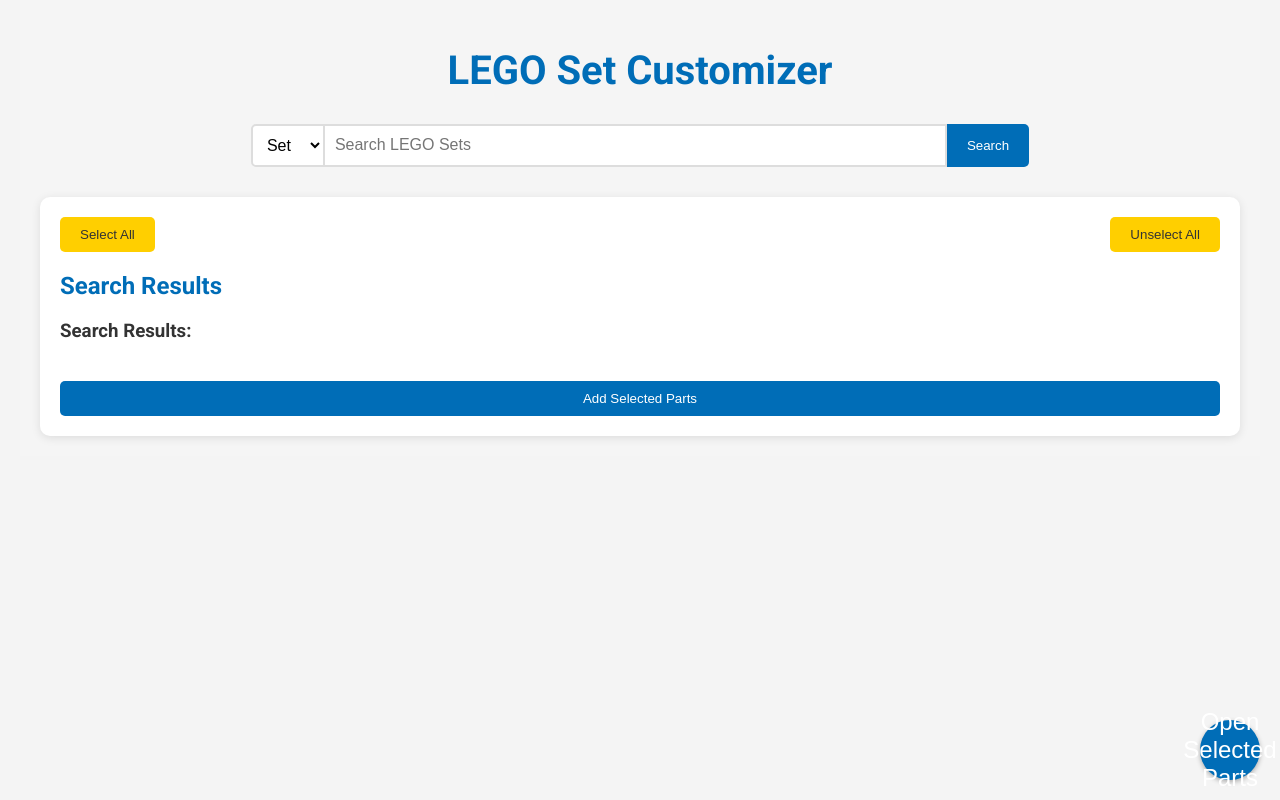
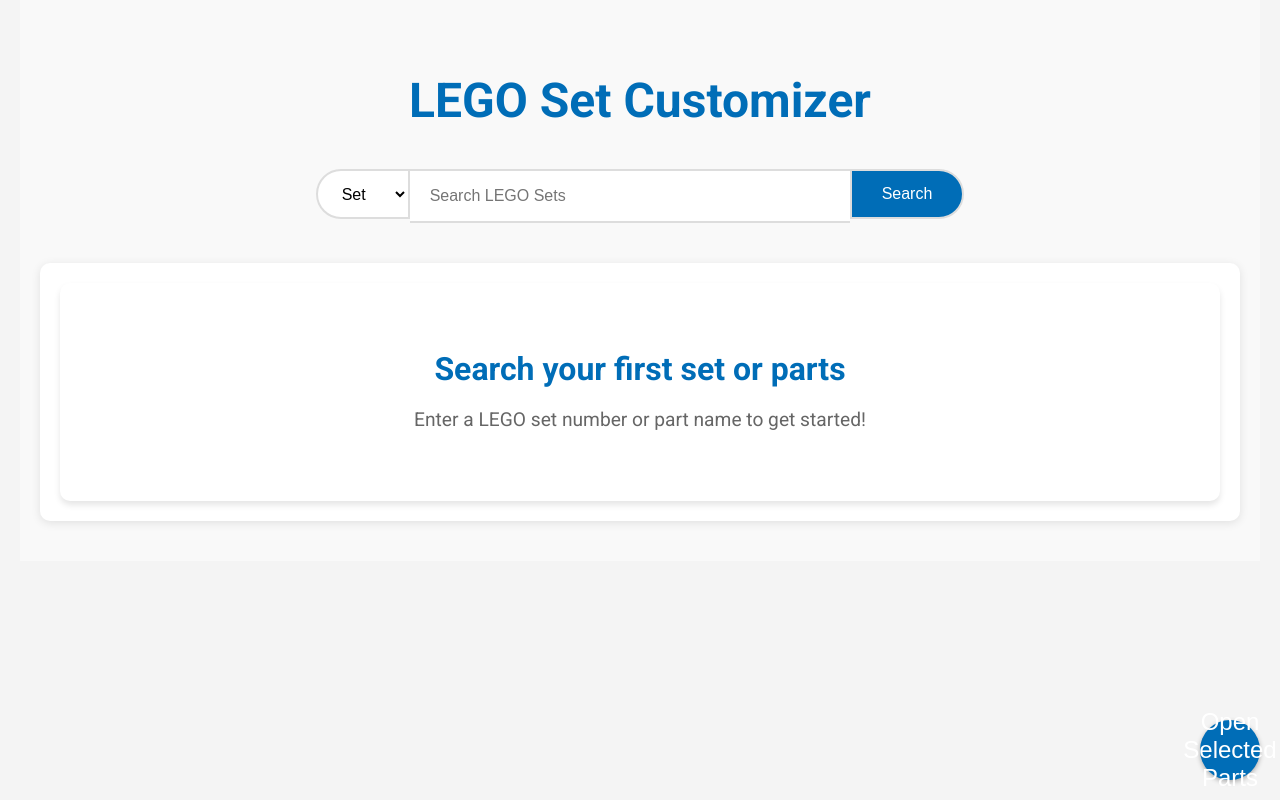
Before and after one commit to Eiad/rebrickable-web-app, a Next.js app: page / in a window 1280 px wide. Built offline with nearby package versions, Linux system fonts and the light colour scheme.

Commit message:
rmv pkg lk

```diff
--- a/components/SetCustomizer/SelectedPartsModal.jsx
+++ b/components/SetCustomizer/SelectedPartsModal.jsx
@@ -2,7 +2,8 @@
 import Modal from 'react-modal';
 import styles from './SetCustomizer.module.scss';
 
-const SelectedPartsModal = ({ isOpen, onRequestClose, selectedParts, removePart, submitSelection }) => (
+const SelectedPartsModal = ({ isOpen, onRequestClose, selectedParts, removePart, submitSelection }) => {
+    return (
         <Modal
             isOpen={isOpen}
             onRequestClose={onRequestClose}
@@ -10,14 +11,22 @@
             overlayClassName={styles.overlay}
         >
             <div className={styles.modalContent}>
-            <button onClick={onRequestClose} className={styles.closeButton}>×</button>
                 <h2>Selected Parts</h2>
+                <button onClick={onRequestClose} className={styles.closeButton}>&times;</button>
+                {selectedParts.length === 0 ? (
+                    <div className={styles.emptyState}>
+                        <h3>No selected parts yet!</h3>
+                        <p>Search for sets or parts and select them to add to your custom set.</p>
+                        <button onClick={onRequestClose} className={styles.searchButton}>Search sets/parts</button>
+                    </div>
+                ) : (
+                    <>
                             <ul className={styles.selectedPartsList}>
                                 {selectedParts.map((part) => (
                                     <li key={part.id || part.part_num} className={styles.selectedPart}>
                                         <img src={part.part?.part_img_url || part.part_img_url} alt={part.part?.name || part.name} className={styles.selectedPartImage} />
                                         <div className={styles.selectedPartInfo}>
-                            <p>{part.part?.name || part.name}</p>
+                                        <h4>{part.part?.name || part.name}</h4>
                                         <p>ID: {part.part?.part_num || part.part_num}</p>
                                     </div>
                                     <button onClick={() => removePart(part.id || part.part_num)} className={styles.removeButton}>
@@ -29,8 +38,11 @@
                             <button onClick={submitSelection} className={styles.submitButton}>
                                 Submit Selection
                             </button>
+                    </>
+                )}
             </div>
         </Modal>
     );
+};
 
 export default SelectedPartsModal;
--- a/components/SetCustomizer/SetCustomizer.jsx
+++ b/components/SetCustomizer/SetCustomizer.jsx
@@ -119,6 +119,13 @@
             {error && <p className={styles.error}>{error}</p>}
             <div className={styles.mainContent}>
                 <div className={styles.leftColumn}>
+                    {searchResults.length === 0 ? (
+                        <div className={styles.emptyState}>
+                            <h2>Search your first set or parts</h2>
+                            <p>Enter a LEGO set number or part name to get started!</p>
+                        </div>
+                    ) : (
+                        <>
                                 <div className={styles.controlButtons}>
                                     <button onClick={selectAllParts} className={styles.secondaryButton}>Select All</button>
                                     <button onClick={unselectAllParts} className={styles.secondaryButton}>Unselect All</button>
@@ -166,6 +173,8 @@
                                 <button onClick={addSelectedParts} className={styles.addSelectedButton}>
                                     Add Selected Parts
                                 </button>
+                        </>
+                    )}
                 </div>
                 <button onClick={() => setIsModalOpen(true)} className={styles.floatingButton}>
                     Open Selected Parts
--- a/components/SetCustomizer/SetCustomizer.module.scss
+++ b/components/SetCustomizer/SetCustomizer.module.scss
@@ -17,21 +17,21 @@
     font-family: 'Roboto', sans-serif;
     max-width: 1200px;
     margin: 0 auto;
-    padding: 20px;
-        background-color: $background-color;
+    padding: 40px 20px;
+        background-color: #f9f9f9;
 }
 
 .mainTitle {
     color: $primary-color;
     text-align: center;
-font-size: 40px;
-    margin-bottom: 30px;
+    font-size: 3rem;
+        margin-bottom: 40px;
 }
 
 .searchContainer {
     display: flex;
     justify-content: center;
-    margin-bottom: 30px;
+    margin-bottom: 40px;
 }
 
 .searchTypeSelect {
@@ -354,3 +354,59 @@
     width: 100%;
     margin-top: 20px;
 }
+.emptyState {
+    text-align: center;
+    padding: 40px;
+    background-color: white;
+    border-radius: 10px;
+    box-shadow: 0 4px 6px rgba(0, 0, 0, 0.1);
+
+    h2 {
+        font-size: 2rem;
+        color: #006db7;
+        margin-bottom: 20px;
+    }
+
+    p {
+        font-size: 1.2rem;
+        color: #666;
+        margin-bottom: 30px;
+    }
+}
+
+.searchTypeSelect,
+.searchInput,
+.searchButton {
+    height: 50px;
+    font-size: 1rem;
+    border: 2px solid #ddd;
+    transition: all 0.3s ease;
+}
+
+.searchTypeSelect {
+    border-radius: 25px 0 0 25px;
+    padding: 0 20px;
+    background-color: white;
+    cursor: pointer;
+}
+
+.searchInput {
+    flex-grow: 1;
+    max-width: 400px;
+    padding: 0 20px;
+    border-left: none;
+    border-right: none;
+}
+
+.searchButton {
+    border-radius: 0 25px 25px 0;
+    padding: 0 30px;
+    background-color: #006db7;
+    color: white;
+    cursor: pointer;
+    transition: background-color 0.3s ease;
+
+    &:hover {
+        background-color: #005294;
+    }
+}
```
Lines whose indentation alone changed are shown as unchanged.
